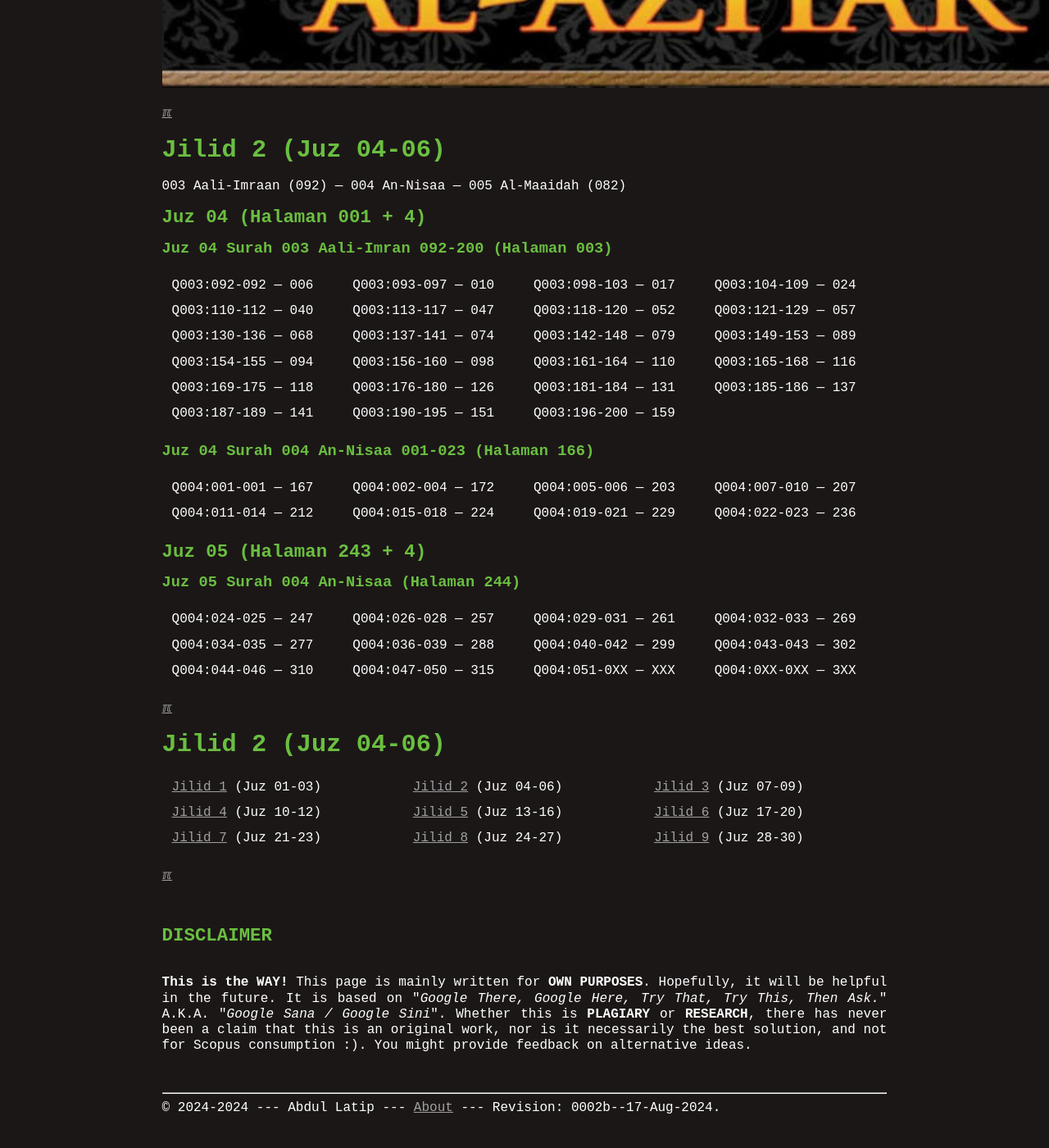
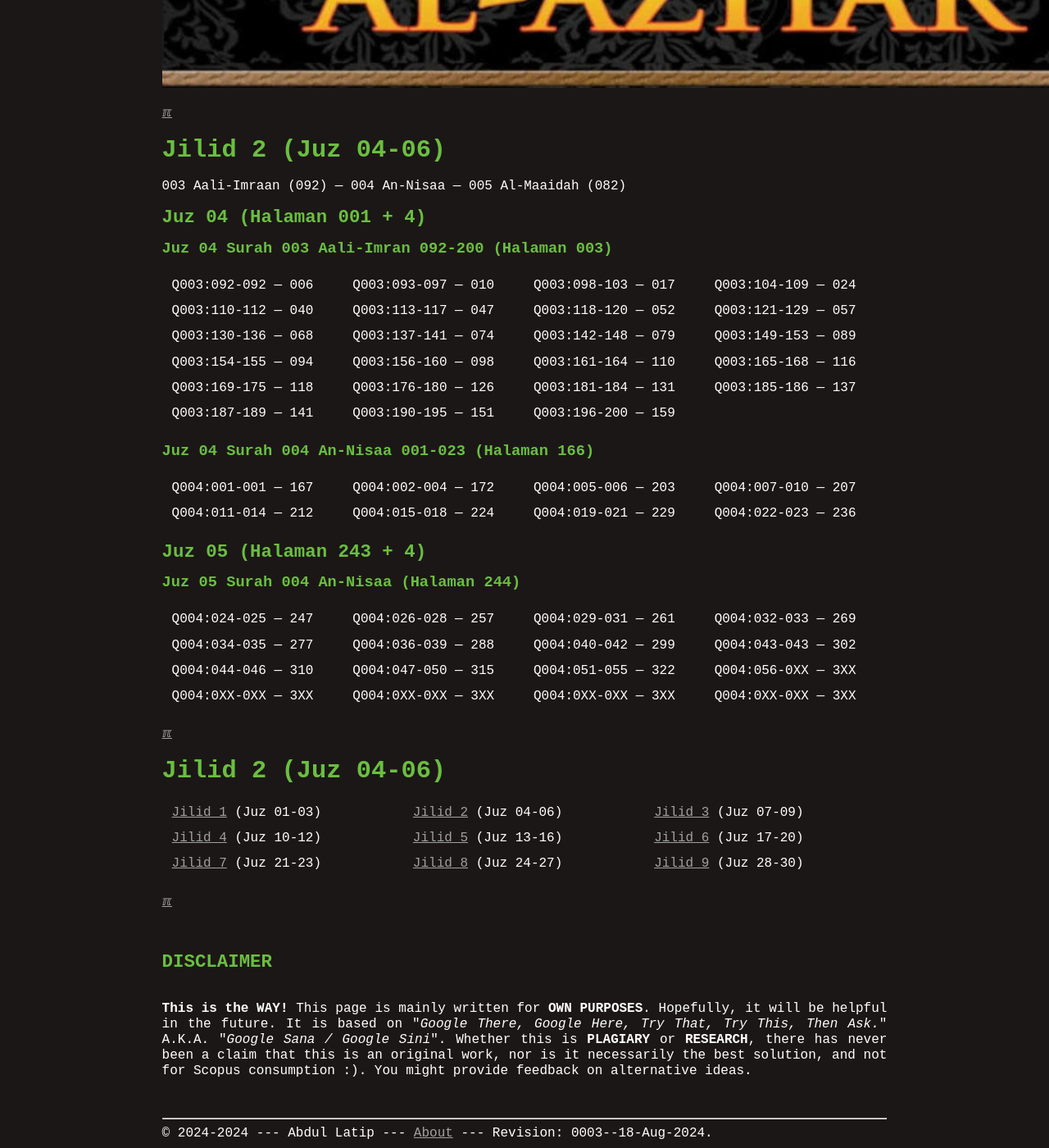
Before and after one commit to dullatip/indexquran, a Jekyll site: the page built from 002.md, in a window 1280 px wide and 1400 px high, scrolled down 521 px. Shown: the whole window at 82% size. Built offline with Jekyll 4.4.1, drawn with Linux system fonts in a browser that asks for light colours; before the commit the page ends 1890 px from its top, so only the background shows below that.

Commit message:
modified:   002.md

```diff
--- a/002.md
+++ b/002.md
@@ -32,7 +32,8 @@
 
 | Q004:024-025 --- 247 | Q004:026-028 --- 257 | Q004:029-031 --- 261 | Q004:032-033 --- 269 |
 | Q004:034-035 --- 277 | Q004:036-039 --- 288 | Q004:040-042 --- 299 | Q004:043-043 --- 302 |
-| Q004:044-046 --- 310 | Q004:047-050 --- 315 | Q004:051-0XX --- XXX | Q004:0XX-0XX --- 3XX |
+| Q004:044-046 --- 310 | Q004:047-050 --- 315 | Q004:051-055 --- 322 | Q004:056-0XX --- 3XX |
+| Q004:0XX-0XX --- 3XX | Q004:0XX-0XX --- 3XX | Q004:0XX-0XX --- 3XX | Q004:0XX-0XX --- 3XX |
 
 [&#x213C;](#)<br id="idxA">
 # Jilid 2 (Juz 04-06)
--- a/_config.yml
+++ b/_config.yml
@@ -1,4 +1,4 @@
-version:          "0002b--17-Aug-2024"
+version:          "0003--18-Aug-2024"
 copyright:        "2024-2024"
 title:            "Index Tafsir Al-Azhar HAMKA"
 author:           "Abdul Latip"
```
Also changed, not shown: 000.md (+1 -1 lines).
